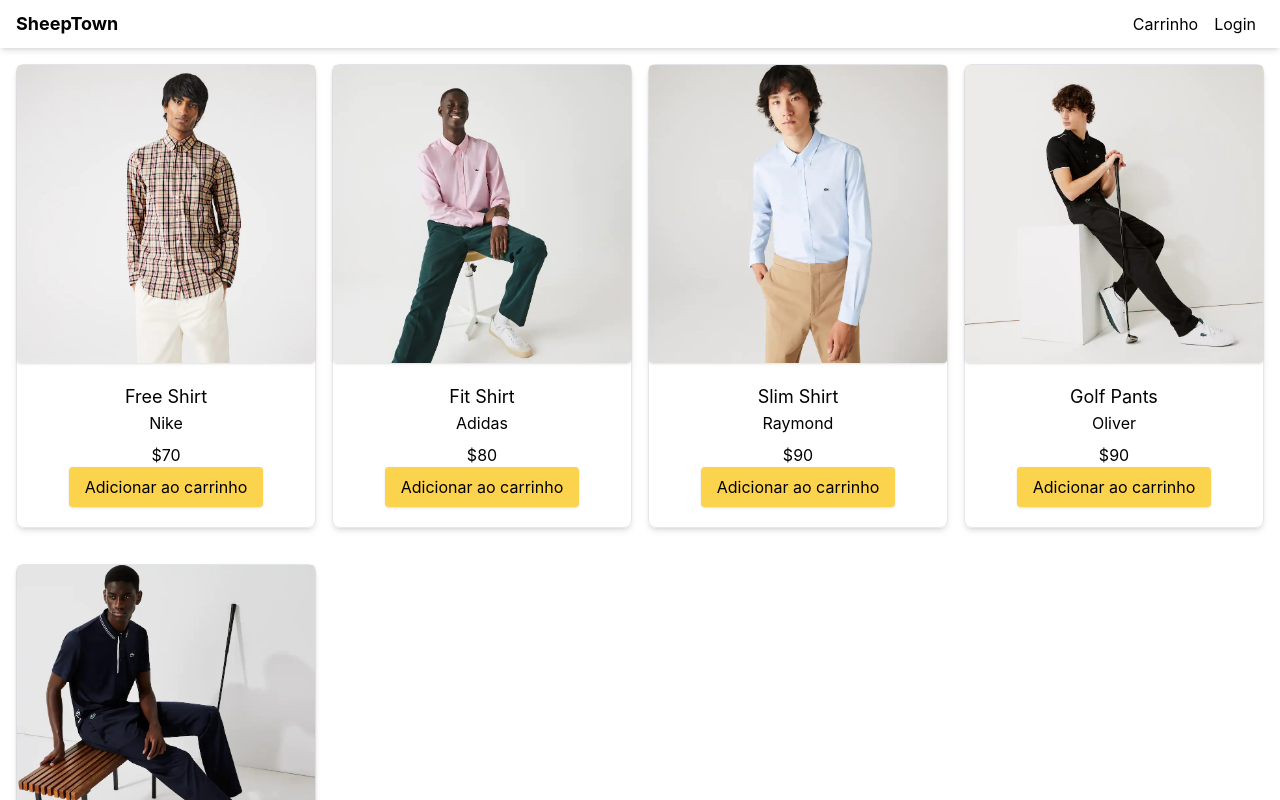
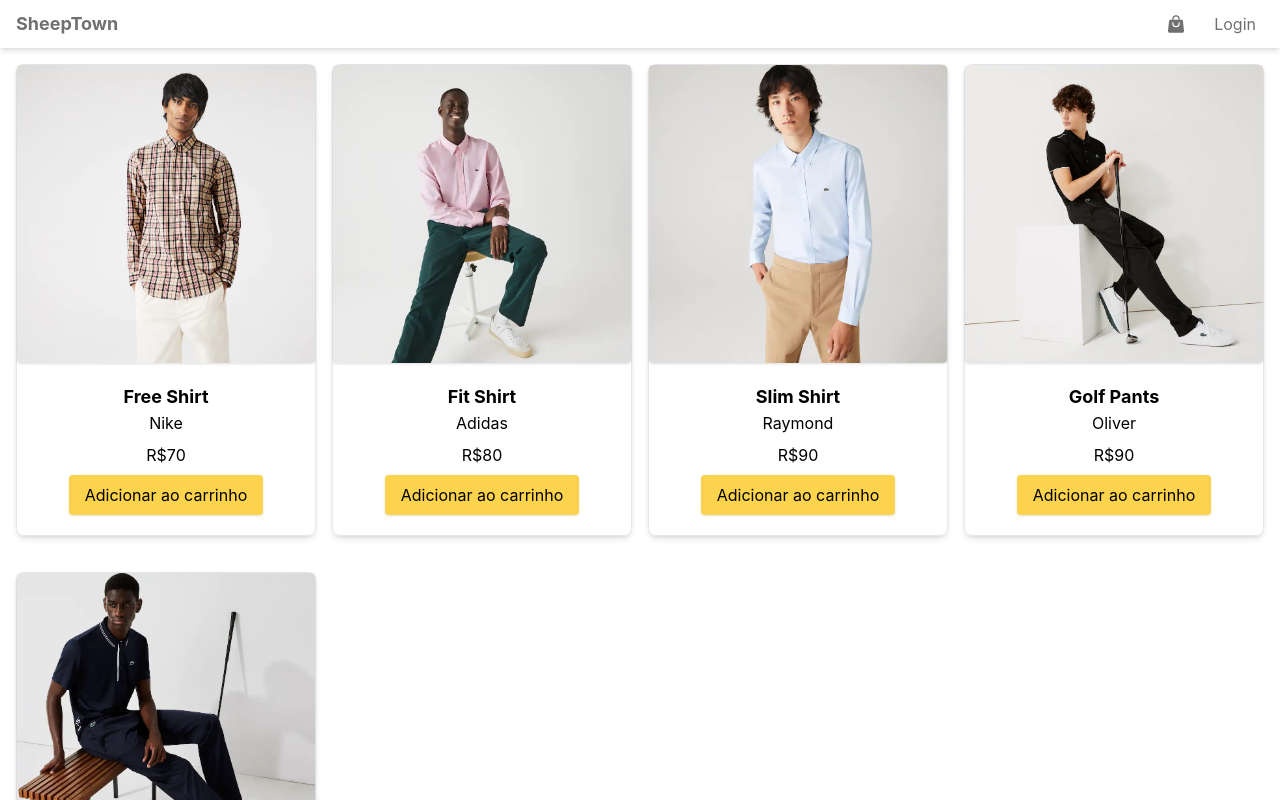
Before and after one commit to GustavoPes23/ecommerce-nextjs-tailwind, a Next.js app: page / in a window 1280 px wide. Shown: the top 800 px of the page. Built offline with nearby package versions, Linux system fonts and the light colour scheme.

Commit message:
update cart handler

```diff
--- a/components/Layout.js
+++ b/components/Layout.js
@@ -1,3 +1,4 @@
+import { ShoppingBagIcon } from '@heroicons/react/24/solid';
 import Head from 'next/head'
 import Link from 'next/link'
 import React, { useContext } from 'react'
@@ -19,24 +20,27 @@
                 <header>
                     <nav className='flex h-12 items-center px-4 justify-between shadow-md'>
                         <Link href="/">
-                            <span className='text-lg font-bold'>SheepTown</span>
+                            <span className='text-lg font-bold color-gray'>SheepTown</span>
                         </Link>
-                        <div>
-                            <Link href="/cart"><span className='p-2'>Carrinho
+                        <div className="flex items-center jutify-between">
+                            <Link href="/cart">
+                                <span className='p-2 flex items-center jutify-between color-gray'>
+                                <ShoppingBagIcon className="w-5 m-3"/>
                                 {cart.cartItems.length > 0 && (
-                                    <span className="ml-1 rounded-full bg-red-600 px-2 py-1 text-xs font-bold text-white">
+                                    <span className="rounded-full bg-blue-600 px-1 py-0.3 text-xs font-bold text-white -ml-5 -mt-4">
                                         {cart.cartItems.reduce((a, c) => a + c.quantity, 0)}
                                     </span>
                                 )}
-                            </span></Link>
-                            <Link href="/login"><span className='p-2'>Login</span></Link>
+                            </span>
+                            </Link>
+                            <Link href="/login"><span className='p-2 color-gray'>Login</span></Link>
                         </div>
                     </nav>
                 </header>
                 <main className='container m-auto mt-4 px-4'>
                     {children}
                 </main>
-                <footer className='flex h-10 justify-center items-center shadow-inner'>
+                <footer className='flex h-10 justify-center items-center shadow-inner color-gray'>
                     Copyright @ 2022 - Gustavo Pes
                 </footer>
             </div>
--- a/components/ProductItem.js
+++ b/components/ProductItem.js
@@ -12,16 +12,15 @@
                     className="rounded shadow"
                 />
             </Link>
-
             <div className='flex flex-col items-center justify-center p-5'>
                 <Link href={`/product/${product.slug}`}>
-                    <h2 className='text-lg'>
+                    <h2 className='text-lg font-bold'>
                         {product.name}
                     </h2>
                 </Link>
                 <p className='mb-2'>{product.brand}</p>
-                <p>${product.price}</p>
-                <button className='primary-button' type="button">
+                <p>R${product.price}</p>
+                <button className='primary-button mt-2' type="button">
                     Adicionar ao carrinho
                 </button>
             </div>
--- a/pages/cart.js
+++ b/pages/cart.js
@@ -14,8 +14,13 @@
     } = state;
 
     const removeItemHandler = (item) => {
-        dispatch({ type: 'CART_REMOVE_ITEM', payload:item })
+        dispatch({ type: 'CART_REMOVE_ITEM', payload: item })
     }
+
+    const updateCartHandler = (item, quantityString) => {
+        const quantity = Number(quantityString);
+        dispatch({ type: 'CART_ADD_ITEM', payload:{...item, quantity} });
+    };
 
     return (
         <Layout title="Carrinho">
@@ -42,7 +47,7 @@
                                             <tr key={item.slug} className='border-b'>
                                                 <td>
                                                     <Link href={`/product/${item.slug}`}>
-                                                        <span className='flex items-center'>
+                                                        <span className='flex items-center font-bold'>
                                                             <Image
                                                                 src={item.image}
                                                                 alt={item.name}
@@ -55,13 +60,19 @@
                                                     </Link>
                                                 </td>
                                                 <td className='p-5 text-right'>
-                                                    {item.quantity}
+                                                    <select value={item.quantity} onChange={(e) => updateCartHandler(item, e.target.value)}>
+                                                    {
+                                                        [...Array(item.countInStock).keys()].map(x => (
+                                                            <option key={x+1} value={x+1}>{x+1}</option>
+                                                        ))
+                                                    }
+                                                    </select>
                                                 </td>
                                                 <td className='p-5 text-right'>
                                                     ${item.price}
                                                 </td>
                                                 <td className='p-5 text-center'>
-                                                    <button onClick={() => removeItemHandler(item)}>
+                                                    <button onClick={() => removeItemHandler(item)} title="Remover item">
                                                         <XCircleIcon className="h-5 w-5"></XCircleIcon>
                                                     </button>
                                                 </td>
@@ -70,14 +81,15 @@
                                     </tbody>
                                 </table>
                             </div>
-                            <div className='card p-5'>
+                            <div className='card p-5 ml-6 mt-3'>
                                 <ul>
                                     <li>
                                         <div className='pb-3 text-xl'>
-                                            Total ( {cartItems.reduce((a, c) => a + c.quantity, 0)} )
+                                            Quantidade: {cartItems.reduce((a, c) => a + c.quantity, 0)}
                                             {' '}
-                                            : $
-                                            { cartItems.reduce((a, c) => a + c.quantity * c.price, 0) }
+                                        </div>
+                                        <div className='pb-3 text-xl'>
+                                        Total: R$ { cartItems.reduce((a, c) => a + c.quantity * c.price, 0) }
                                         </div>
                                     </li>
                                     <li>
--- a/styles/globals.css
+++ b/styles/globals.css
@@ -36,3 +36,11 @@
 .primary-button {
   @apply rounded bg-amber-300 py-2 px-4 shadow outline-none hover:bg-amber-400 active:bg-amber-500
 }
+
+.color-gray {
+  color: #707070;
+}
+
+.color-gray:hover {
+  color: black
+}
```
Also changed, not shown: pages/product/[slug].js (+2 -2 lines).
